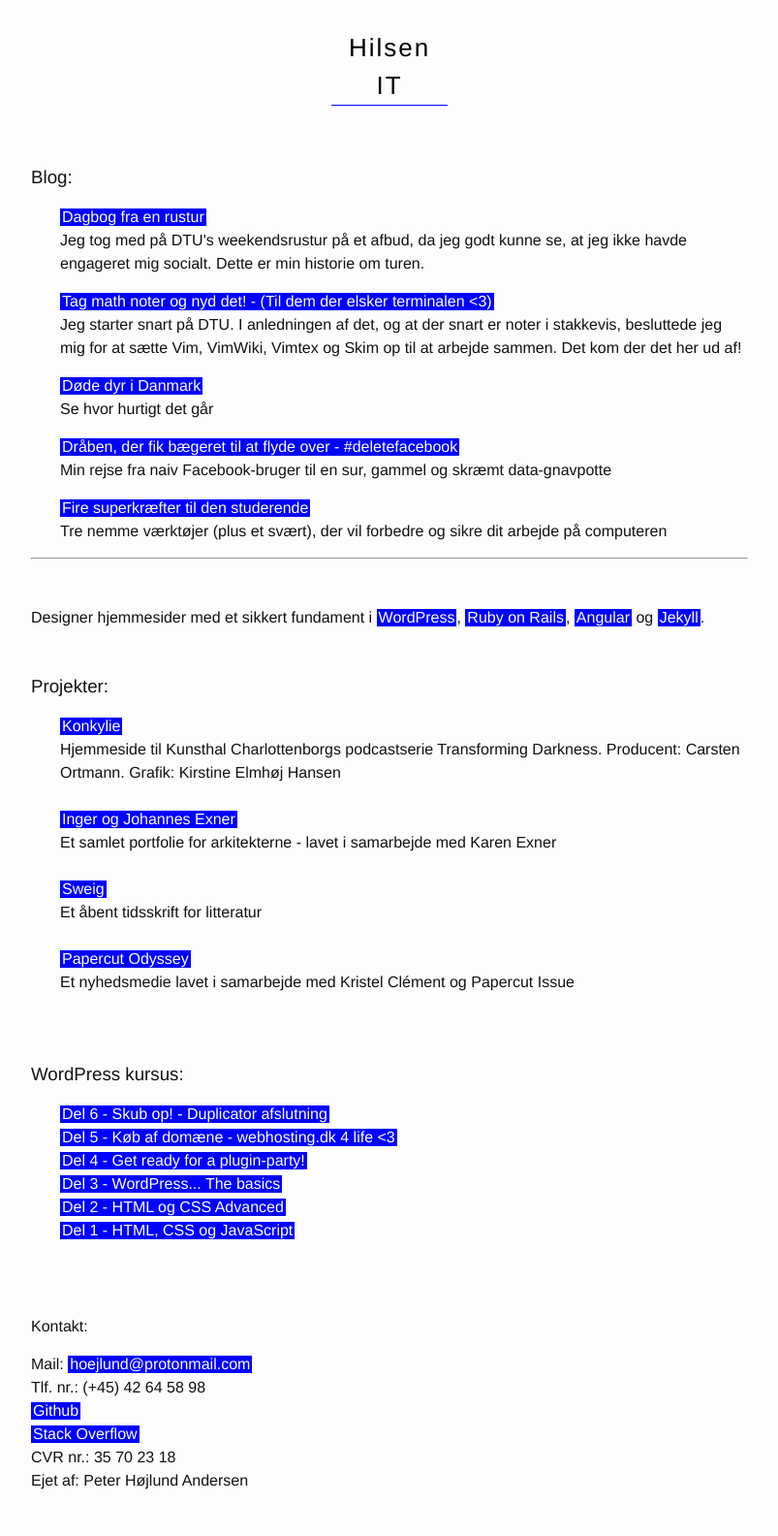
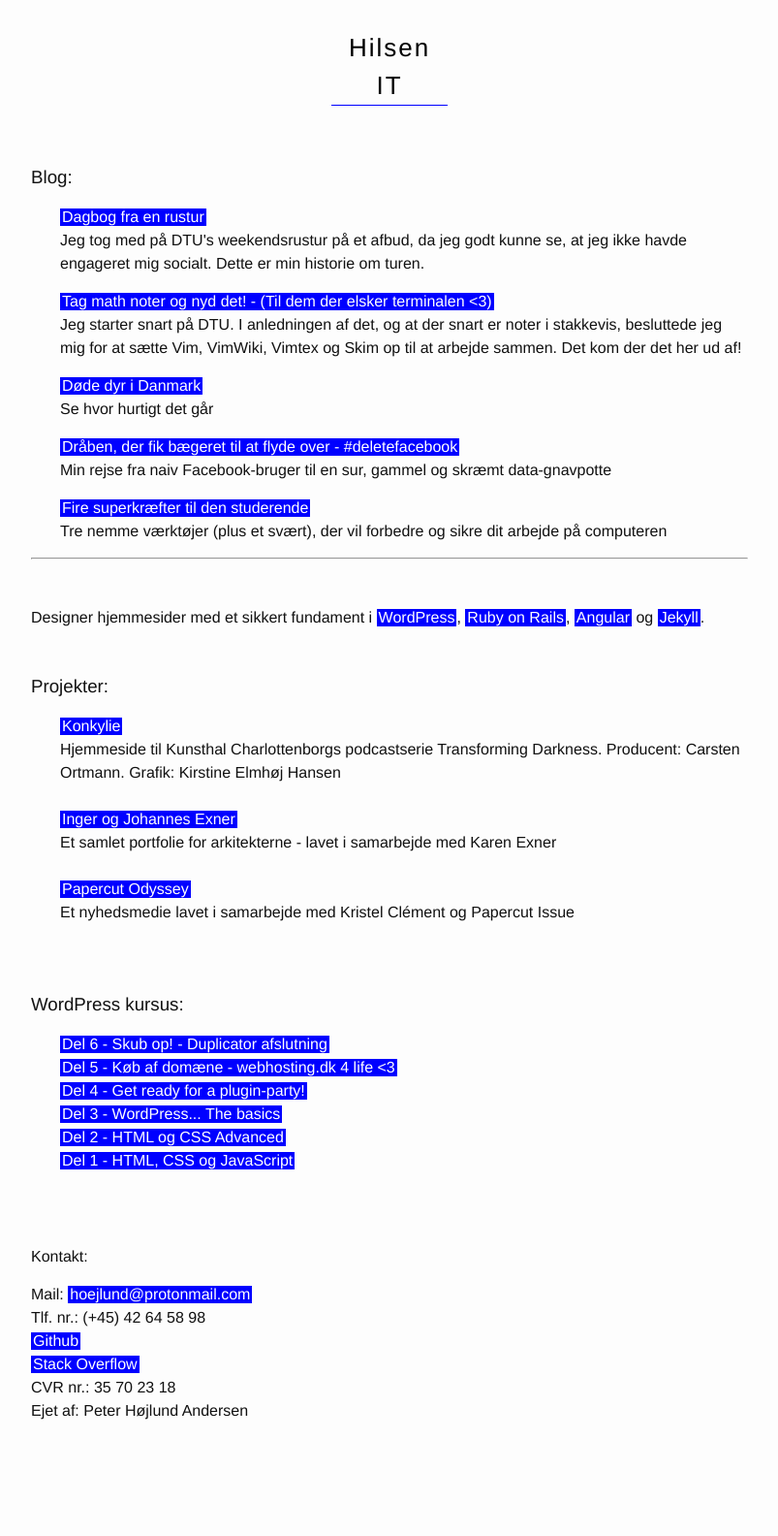
Before and after one commit to peterhoejlundandersen/hilsen, a Jekyll site: the page built from index.md, in a window 1280 px wide. Shown: the whole page at 97% size, without its empty margins (238-1041 px from the left). Built offline with Jekyll 4.4.1, drawn with Linux system fonts in a browser that asks for light colours; after the commit the page ends 1512 px from its top, so only the background shows below that.

Commit message:
removed Sweig

```diff
--- a/_includes/introduction.html
+++ b/_includes/introduction.html
@@ -8,8 +8,6 @@
 	<ul>
 		<li><a class="blue-highlight" href="https://konkylie.dk/" target="_blank">Konkylie</a><br>Hjemmeside til Kunsthal Charlottenborgs podcastserie Transforming Darkness. Producent: Carsten Ortmann. Grafik: Kirstine Elmhøj Hansen</li><br>
 		<li><a class="blue-highlight" href="http://ingerogjohannesexner.dk/" target="_blank">Inger og Johannes Exner</a><br>Et samlet portfolie for arkitekterne - lavet i samarbejde med Karen Exner</li><br>
-		<li><a class="blue-highlight" target="_blank" href="http://sweig.dk">Sweig</a><br>
-			Et åbent tidsskrift for litteratur</li><br>
 		<li><a class="blue-highlight" href="https://papercutodyssey.dk/" target="_blank">Papercut Odyssey</a><br>
 			Et nyhedsmedie lavet i samarbejde med Kristel Clément og Papercut Issue
 	</ul>
```
Also changed, not shown: 1 other file.
